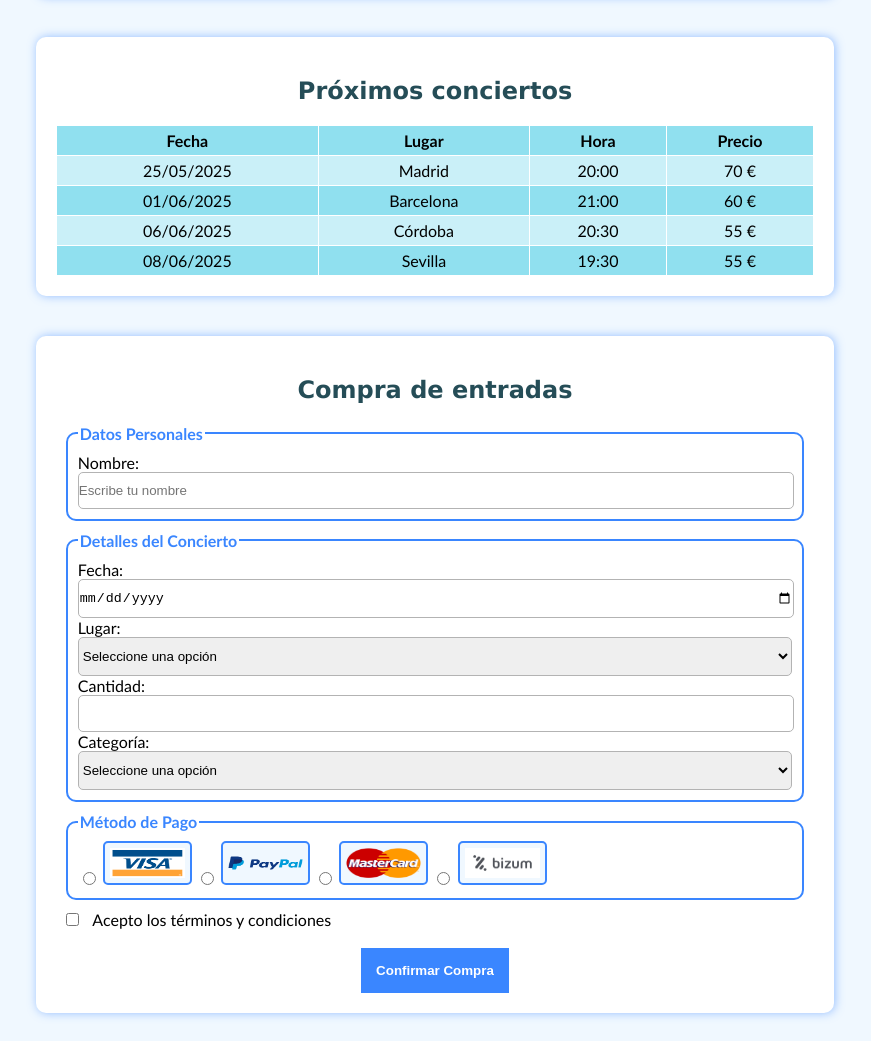
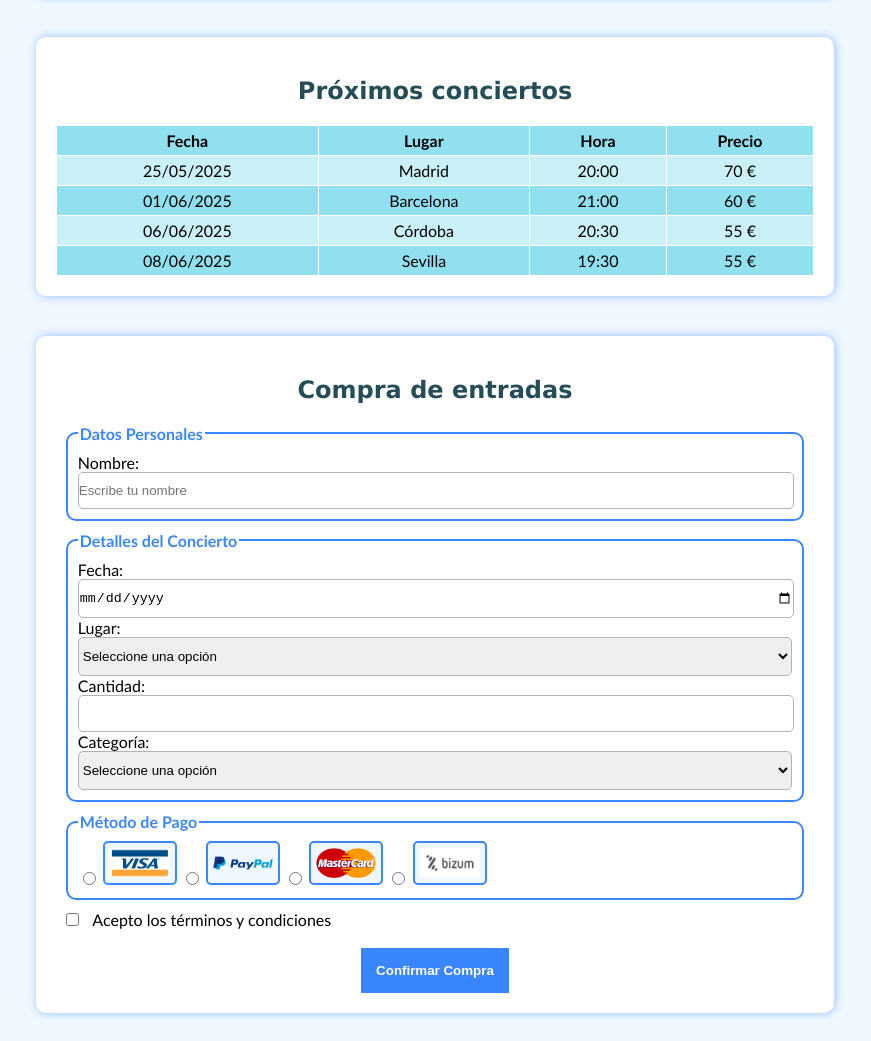
Before and after one commit to Jediex69/cblf, a plain HTML site: page index.html in a window 1280 px wide. Shown: the part 916-1957 px from the top of the page, without its empty margins (205-1076 px from the left). Drawn offline with Linux system fonts and the light colour scheme.

Commit message:
version mejorada2

```diff
--- a/css/styles.css
+++ b/css/styles.css
@@ -82,7 +82,7 @@ div{
 }
 
 .metodosPago{
-    width: 75px;
+    width: 60px;
     height: 30px;
     border: 2px, solid, #3a86ff;
     padding: 5px;
```
